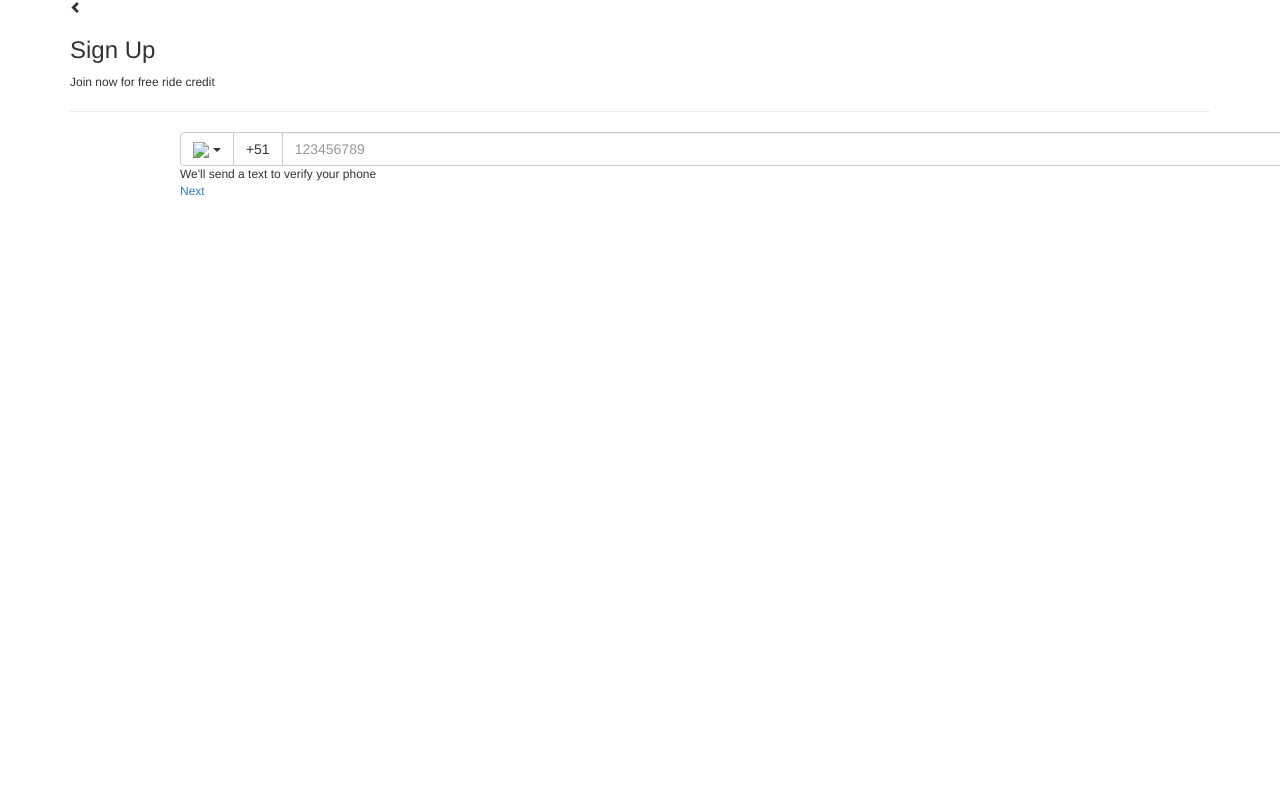
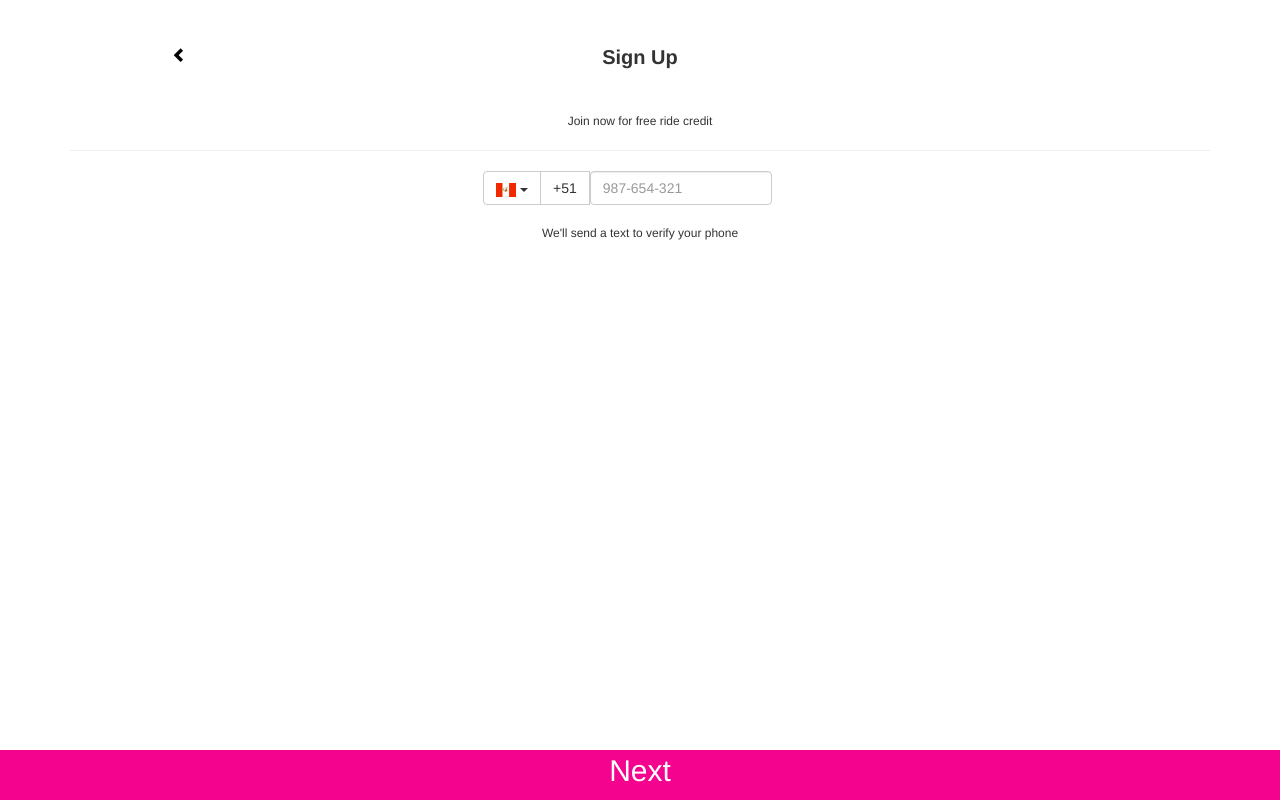
Before and after one commit to Zandi17/lyft-demo, a plain HTML site: page login.html in a window 1280 px wide. Shown: the top 800 px of the page. Drawn offline with Linux system fonts and the light colour scheme.

Commit message:
modificaciones en login.html

```diff
--- a/css/main.css
+++ b/css/main.css
@@ -39,3 +39,45 @@
 }
 
 /*fin del index*/
+a{
+	text-decoration:none;
+}
+.atras{
+	color: black;
+	font-size: 15px;
+	position: absolute;
+	margin-top: 4%;
+	left: 10%;
+}
+.titulo{
+	font-size: 20px;
+    font-weight: bold;
+    margin: 4% 35%;
+}
+.centro{
+	text-align: center;
+}
+.elegirPais{
+	width: 2rem;
+}
+#ingreseCodigo{
+	display: inline-block;
+    float: left;
+    width: 58%;
+}
+.parrafo{
+	float: left;
+    margin-top: 2rem;
+}
+.next{
+	color: white;
+    font-size: 3rem;
+    text-decoration: none;
+}
+footer{
+    background-color: #f3038e;
+    position: absolute;
+    height: 5rem;
+    width: 100%;
+    bottom: 0px;
+}
--- a/login.html
+++ b/login.html
@@ -2,48 +2,70 @@
 <html>
 	<head>
 		<meta charset="utf-8">
-		<meta name="viewport" content="width=devicewidth, minimal-ui">
+		<meta name="viewport" content="width=device-width, minimal-ui">
 		<meta name="viewport" content="width=device-width, initial-scale=1.0, user-scalable=no">
 		<link rel="stylesheet" type="text/css" href="css/bootstrap.css">
 		<link rel="stylesheet" type="text/css" href="css/main.css">
 		<title>Lyft</title>
 	</head>
 	<body>
-		<div class="container registro ">
+		<div class="container registro text-center ">
 			<header>
 				<div class="row">
 					<div class="col-xs-12">
-						<i class="glyphicon glyphicon-chevron-left"></i>
-						<h3>Sign Up</h3>
+						<a href="index.html"><i class="glyphicon glyphicon-chevron-left atras"></i></a>
+						<h3 class="titulo">Sign Up</h3>
 					</div>
-					<div class="col-xs-12">
+					<div class="col-xs-12 centro">
 						<span>Join now for free ride credit</span>
 						<hr>
 					</div>
 				</div>
 			</header>
-				<div class="col-xs-offset-1 col-xs-12">
-				    <div class="input-group">
+				<div class="col-xs-12 text-center">
+					<div class="btn-group" role="group" aria-label="...">
+  						<div class="btn-group" role="group">
+    						<button type="button" class="btn btn-default dropdown-toggle" data-toggle="dropdown" aria-haspopup="true" aria-expanded="false">
+      						<img class="elegirPais" src="img/peru.png">
+      						<span class="caret"></span>
+    						</button>
+    						<ul class="dropdown-menu">
+     						<li><a href="#">Peru</a></li>
+      						<li><a href="#">Brasil</a></li>
+      						<li><a href="#">Colombia</a></li>
+    						</ul>
+  						</div>
+  							<button type="button" class="btn btn-default">+51</button>
+  							<input id="ingreseCodigo" type="cel" class="form-control formshadow" maxlength="9" placeholder="987-654-321">
+
+					</div>
+				    <!-- <div class="input-group">
 					    <div class="input-group-btn">
 					        <button type="button" class="btn btn-default dropdown-toggle" data-toggle="dropdown" aria-haspopup="true" aria-expanded="false">
-					        <img class="elegirImg" src="image/Peru.png">
-					        <span class="caret"></span>
+					        	<img class="elegirImg" src="img/peru.png">
+					        	<span class="caret"></span>
 					        </button>
 					        <ul class="dropdown-menu">
 					          <li><a href="#">Peru</a></li>
 					        </ul>
 					        <div type="button" class="btn btn-default postal"> +51 </div>
-					    </div><!-- /btn-group -->
-						<input id="ingreseCodigo" type="text" class="form-control formshadow" maxlength="9" placeholder="123456789">
-				    </div><!-- /input-group -->
+					    </div> /btn-group
+						<input id="ingreseCodigo" type="text" class="form-control formshadow" maxlength="9" placeholder="987-654-321">  -->
+				    <!-- </div>/input-group -->
 			  	</div>
-				<div class="col-xs-offset-1 col-xs-12">
+				<div class="col-xs-12 parrafo">
 			  		<span>We'll send a text to verify your phone</span>
 			 	</div>
-			  	<div class="col-xs-offset-1 col-xs-12">
-			  		<a id="next" class="BntNext">Next</a>
-			  	</div>
 			</div>
+		<footer>
+			<div class="contiener-fluid text-center">
+				<div class="row">
+					<div class="col-xs-12">
+						<a id="next" class="next">Next</a>
+					</div>
+				</div>
+			</div>
+		</footer>
 	</body>
 </html>
 
```
Also changed, not shown: 1 other file.
